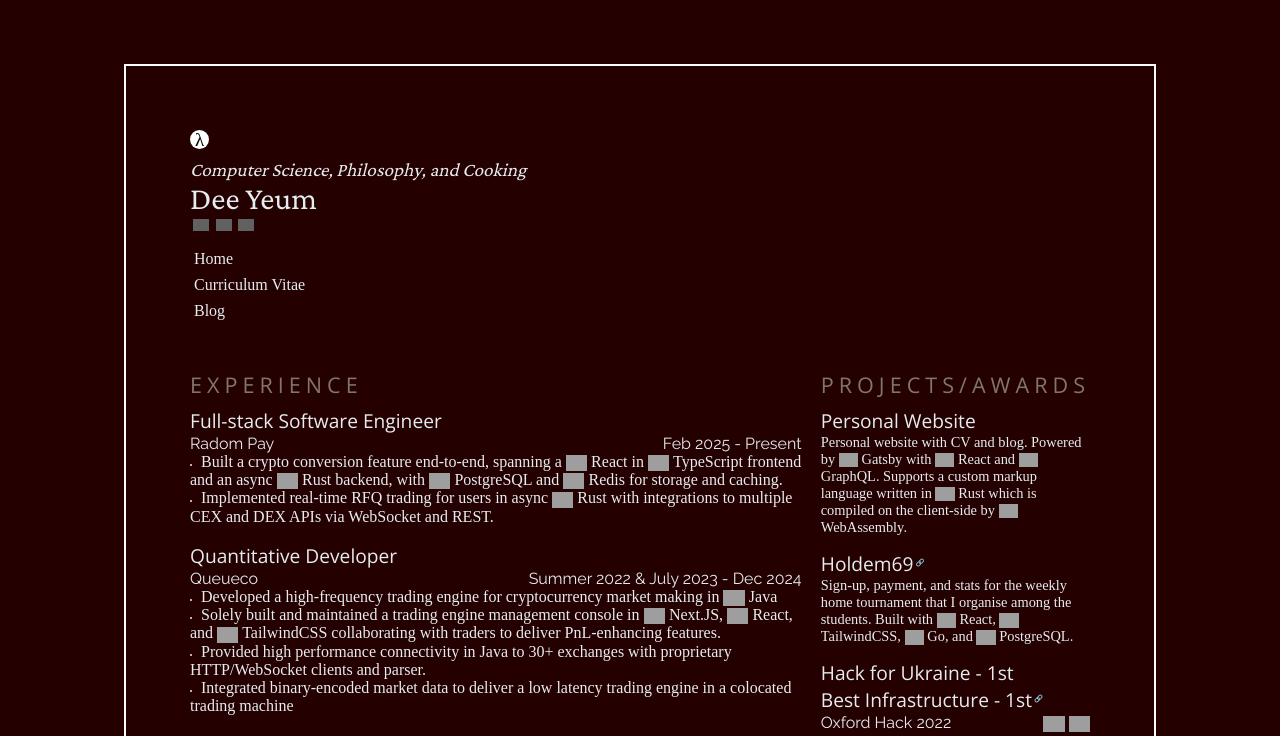
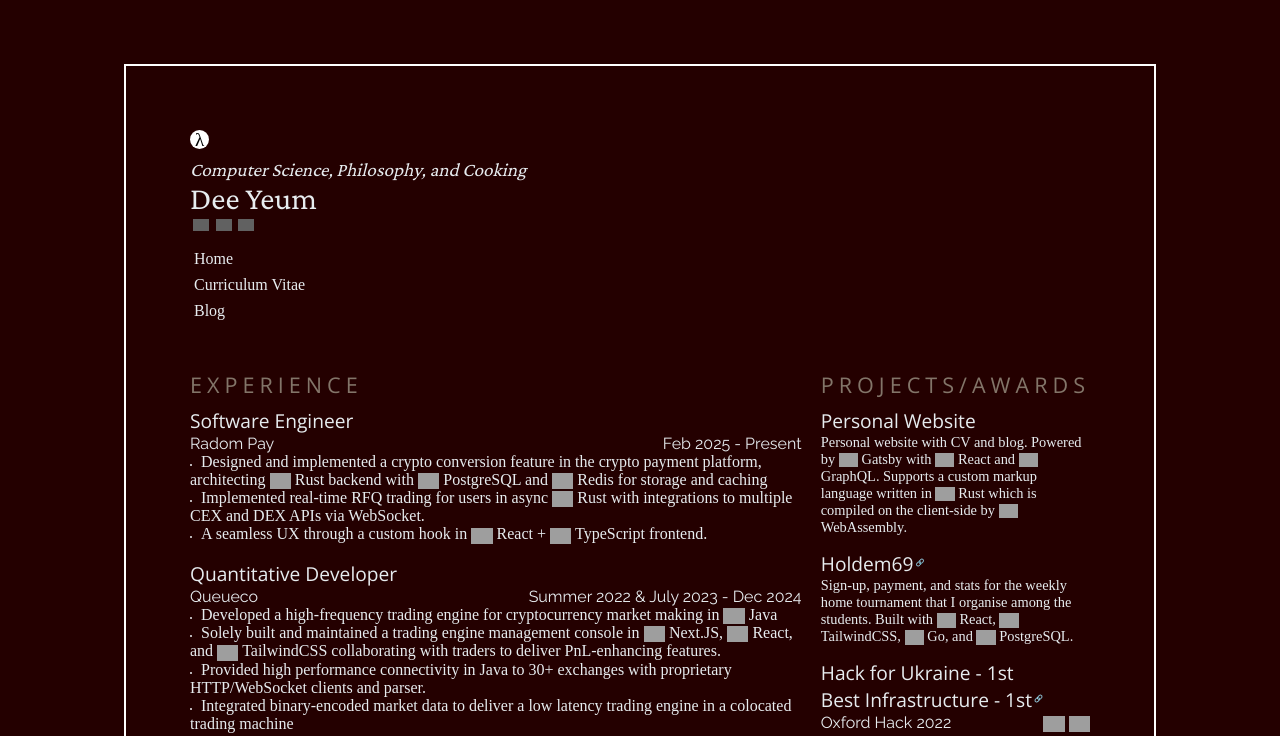
Before and after one commit to ChefYeum/chefyeum.github.io, a Gatsby site: page /cv in a window 1280 px wide. Shown: the top 736 px of the page. Built offline with nearby package versions, Linux system fonts and the light colour scheme; Gatsby itself is replaced by a stand-in of ours; grey boxes are pictures that could not be loaded.

Commit message:
update description

```diff
--- a/src/components/Resume/ResumeContent.tsx
+++ b/src/components/Resume/ResumeContent.tsx
@@ -10,14 +10,11 @@ const ResumeContent = () => (
   <>
     <div>
       <Section title="Experience">
-        <SubSection title="Full-stack Software Engineer">
+        <SubSection title="Software Engineer">
           <SubSubSection leftSub="Radom Pay" rightSub="Feb 2025 - Present">
-            <li>
-              Built a crypto conversion feature end-to-end, spanning a {<Badge name='React' />} in {<Badge name='TypeScript' />} frontend and an async {<Badge name='Rust' />} backend, with {<Badge name='PostgreSQL' />} and {<Badge name='Redis' />} for storage and caching.
-            </li>
-            <li>
-              Implemented real-time RFQ trading for users in async {<Badge name='Rust' />} with integrations to multiple CEX and DEX APIs via WebSocket and REST.
-            </li>
+            <li> Designed and implemented a crypto conversion feature in the crypto payment platform, architecting {<Badge name='Rust' />} backend with {<Badge name='PostgreSQL' />} and {<Badge name='Redis' />} for storage and caching</li>
+            <li> Implemented real-time RFQ trading for users in async {<Badge name='Rust' />} with integrations to multiple CEX and DEX APIs via WebSocket. </li>
+            <li> A seamless UX through a custom hook in {<Badge name='React' />} + {<Badge name='TypeScript' />} frontend.  </li>
           </SubSubSection>
         </SubSection>
         <SubSection title="Quantitative Developer">
```
